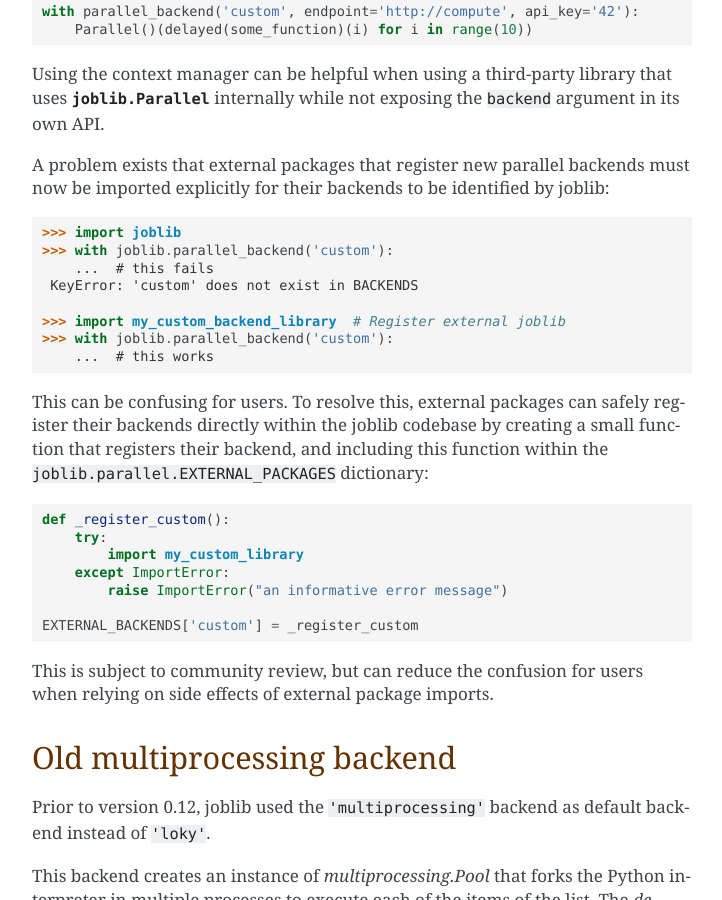
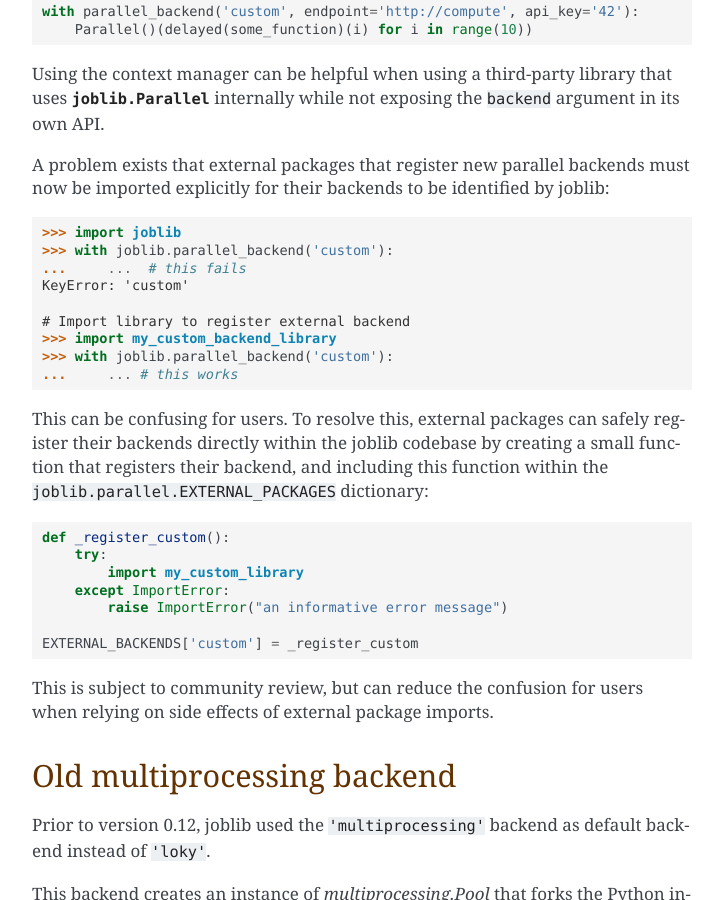
Before and after one commit to joblib/joblib, a Sphinx documentation site: the page built from doc/parallel.rst, in a window 1280 px wide and 900 px high, scrolled down 6864 px. Shown: the whole window, without its empty margins (388-1110 px from the left). Built offline with Sphinx 7.4.7, drawn with Linux system fonts in a browser that asks for light colours; formulas are drawn with MathJax 3; pages that are not in the unit, such as notebooks, are missing from menus.

```diff
--- a/doc/parallel.rst
+++ b/doc/parallel.rst
@@ -179,13 +179,14 @@ A problem exists that external packages that register new parallel backends
 must now be imported explicitly for their backends to be identified by joblib::
 
    >>> import joblib
-   >>> with joblib.parallel_backend('custom'):
-       ...  # this fails
-    KeyError: 'custom' does not exist in BACKENDS
+   >>> with joblib.parallel_backend('custom'):  # doctest: +SKIP
+   ...     ...  # this fails
+   KeyError: 'custom'
 
-   >>> import my_custom_backend_library  # Register external joblib
-   >>> with joblib.parallel_backend('custom'):
-       ...  # this works
+   # Import library to register external backend
+   >>> import my_custom_backend_library  # doctest: +SKIP
+   >>> with joblib.parallel_backend('custom'):  # doctest: +SKIP
+   ...     ... # this works
 
 This can be confusing for users.  To resolve this, external packages can
 safely register their backends directly within the joblib codebase by creating
```
Also changed, not shown: 2 other files.
